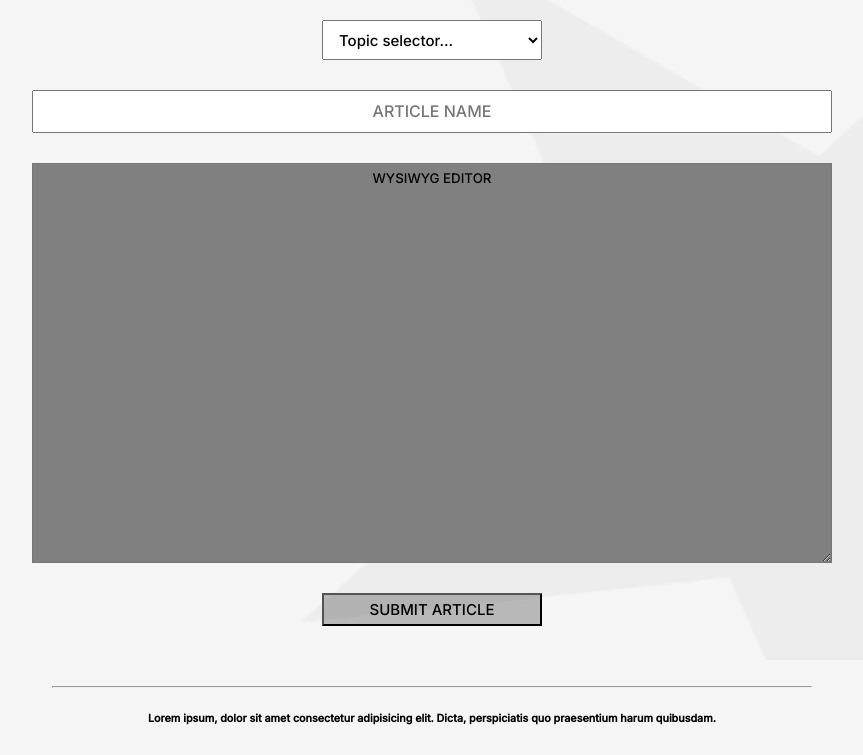
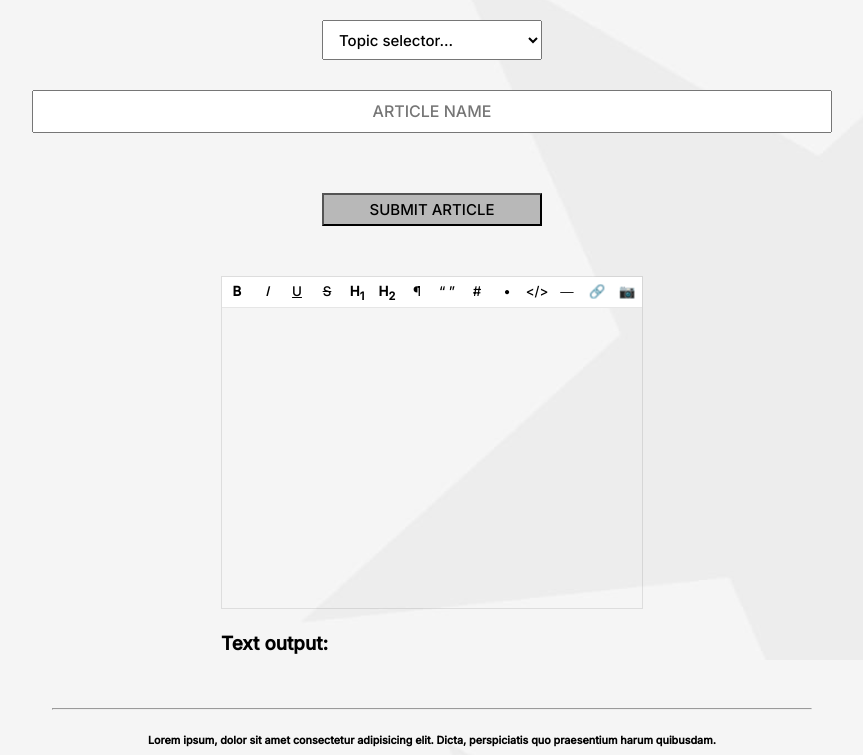
Before and after one commit to LaRtik/news-website, a plain HTML site: page create.html in a window 1280 px wide. Shown: the part 140-895 px from the top of the page, without its empty margins (208-1071 px from the left). Before the commit the page ends 873 px from the top, so only its background shows below. Drawn offline with Linux system fonts and the light colour scheme.

Commit message:
added wysiwyg editor in create page

```diff
--- a/create.css
+++ b/create.css
@@ -3,6 +3,7 @@
     flex-wrap: wrap;
     justify-content: center;
     align-items: center;
+    flex-direction: column;
     margin-top: 20px;
     margin-left: 10%;
     margin-right: 10%;
--- a/create.html
+++ b/create.html
@@ -1,11 +1,12 @@
-
 <!DOCTYPE html>
 <html lang="ru">
+
 <head>
     <meta charset="UTF-8">
     <meta name="viewport" content="width=device-width, initial-scale=1.0">
     <link rel="stylesheet" href="style.css">
     <link rel="stylesheet" href="create.css">
+    <link rel="stylesheet" type="text/css" href="pell.css">
     <link rel="preconnect" href="https://fonts.googleapis.com">
     <link rel="preconnect" href="https://fonts.gstatic.com" crossorigin>
     <link href="https://fonts.googleapis.com/css2?family=Inter:wght@500&display=swap" rel="stylesheet">
@@ -15,22 +16,22 @@
 
 <body>
     <header>
-        <div class = "menu-btn">
+        <div class="menu-btn">
             <span>
-                <i class = "fas fa-bars"></i>
+                <i class="fas fa-bars"></i>
             </span>
         </div>
 
-        <div class = "close-menu-btn">
+        <div class="close-menu-btn">
             <span>
-                <i class = "fas fa-times"></i>
+                <i class="fas fa-times"></i>
             </span>
         </div>
-        <nav id = "nav-bar">
+        <nav id="nav-bar">
             <ul class="nav-bar_list">
                 <li>
                     <a href="index.html">
-                        <img src = "src/images/logo.png" alt="logo" class="nav-bar_list_logo-img"> </img>
+                        <img src="src/images/logo.png" alt="logo" class="nav-bar_list_logo-img"> </img>
                     </a>
                 </li>
                 <li id="home-btn"><a href="index.html">HOME</a></li>
@@ -46,26 +47,48 @@
 
     <div class="main-container">
         <form>
-		<select id = "topic-selector" name = "topic-selector">
+            <select id="topic-selector" name="topic-selector">
                 <option>Topic selector...</option>
                 <option value="world">WORLD</option>
                 <option value="sports">SPORTS</option>
                 <option value="economics">ECONOMICS</option>
                 <option value="culture">CULTURE</option>
             </select>
-        <input type="text" id = "article-name" placeholder="ARTICLE NAME">
-        <textarea id = "wysiwyg">WYSIWYG EDITOR</textarea>
-        <button type="submit" id = "submit-button">SUBMIT ARTICLE</button>
+            <input type="text" id="article-name" placeholder="ARTICLE NAME">
+
+            <button type="submit" id="submit-button">SUBMIT ARTICLE</button>
         </form>
+        <div class="content">
+            <div id="pell" class="pell"></div>
+            <div style="margin-top:20px;">
+                <h3>Text output:</h3>
+                <div id="text-output"></div>
+            </div>
+            <!-- <div style="margin-top:20px;">
+                <h3>HTML output:</h3>
+                <pre id="html-output"></pre>
+            </div> -->
         </div>
 
         <footer>
             <hr>
-    <h6>Lorem ipsum, dolor sit amet consectetur adipisicing elit. Dicta, perspiciatis quo praesentium harum quibusdam.</h6>
+            <h6>Lorem ipsum, dolor sit amet consectetur adipisicing elit. Dicta, perspiciatis quo praesentium harum
+                quibusdam.</h6>
         </footer>
 
         <script src="for_index.js"></script>
+        <script src="pell.js"></script>
+        <script>
+            var editor = window.pell.init({
+                element: document.getElementById('pell'),
+                defaultParagraphSeparator: 'p',
+                styleWithCSS: true,
+                onChange: function (html) {
+                    document.getElementById('text-output').innerHTML = html
+                    document.getElementById('html-output').textContent = html
+                }
+            })
+        </script>
 </body>
 
-
 </html>
--- /dev/null
+++ b/pell.css
@@ -0,0 +1,38 @@
+.pell {
+	border: 1px solid rgba(10, 10, 10, 0.1);
+	box-sizing: border-box;
+}
+
+.pell-content {
+	box-sizing: border-box;
+	height: 300px;
+	outline: 0;
+	overflow-y: auto;
+	padding: 10px;
+}
+
+.pell-actionbar {
+	background-color: #FFF;
+	border-bottom: 1px solid rgba(10, 10, 10, 0.1);
+}
+
+.pell-button {
+	background-color: transparent;
+	border: none;
+	cursor: pointer;
+	height: 30px;
+	outline: 0;
+	width: 30px;
+	vertical-align: bottom;
+}
+
+.pell-button-selected {
+	background-color: #F0F0F0;
+}
+
+.content {
+	box-sizing: border-box;
+	margin: 0 auto;
+	max-width: 600px;
+	padding: 20px;
+  }
--- /dev/null
+++ b/pell.js
@@ -0,0 +1,226 @@
+(function (global, factory) {
+	typeof exports === 'object' && typeof module !== 'undefined' ? factory(exports) :
+	typeof define === 'function' && define.amd ? define(['exports'], factory) :
+	(factory((global.pell = {})));
+}(this, (function (exports) { 'use strict';
+
+var _extends = Object.assign || function (target) { for (var i = 1; i < arguments.length; i++) { var source = arguments[i]; for (var key in source) { if (Object.prototype.hasOwnProperty.call(source, key)) { target[key] = source[key]; } } } return target; };
+
+var defaultParagraphSeparatorString = 'defaultParagraphSeparator';
+var formatBlock = 'formatBlock';
+var addEventListener = function addEventListener(parent, type, listener) {
+  return parent.addEventListener(type, listener);
+};
+var appendChild = function appendChild(parent, child) {
+  return parent.appendChild(child);
+};
+var createElement = function createElement(tag) {
+  return document.createElement(tag);
+};
+var queryCommandState = function queryCommandState(command) {
+  return document.queryCommandState(command);
+};
+var queryCommandValue = function queryCommandValue(command) {
+  return document.queryCommandValue(command);
+};
+
+var exec = function exec(command) {
+  var value = arguments.length > 1 && arguments[1] !== undefined ? arguments[1] : null;
+  return document.execCommand(command, false, value);
+};
+
+var defaultActions = {
+  bold: {
+    icon: '<b>B</b>',
+    title: 'Bold',
+    state: function state() {
+      return queryCommandState('bold');
+    },
+    result: function result() {
+      return exec('bold');
+    }
+  },
+  italic: {
+    icon: '<i>I</i>',
+    title: 'Italic',
+    state: function state() {
+      return queryCommandState('italic');
+    },
+    result: function result() {
+      return exec('italic');
+    }
+  },
+  underline: {
+    icon: '<u>U</u>',
+    title: 'Underline',
+    state: function state() {
+      return queryCommandState('underline');
+    },
+    result: function result() {
+      return exec('underline');
+    }
+  },
+  strikethrough: {
+    icon: '<strike>S</strike>',
+    title: 'Strike-through',
+    state: function state() {
+      return queryCommandState('strikeThrough');
+    },
+    result: function result() {
+      return exec('strikeThrough');
+    }
+  },
+  heading1: {
+    icon: '<b>H<sub>1</sub></b>',
+    title: 'Heading 1',
+    result: function result() {
+      return exec(formatBlock, '<h1>');
+    }
+  },
+  heading2: {
+    icon: '<b>H<sub>2</sub></b>',
+    title: 'Heading 2',
+    result: function result() {
+      return exec(formatBlock, '<h2>');
+    }
+  },
+  paragraph: {
+    icon: '&#182;',
+    title: 'Paragraph',
+    result: function result() {
+      return exec(formatBlock, '<p>');
+    }
+  },
+  quote: {
+    icon: '&#8220; &#8221;',
+    title: 'Quote',
+    result: function result() {
+      return exec(formatBlock, '<blockquote>');
+    }
+  },
+  olist: {
+    icon: '&#35;',
+    title: 'Ordered List',
+    result: function result() {
+      return exec('insertOrderedList');
+    }
+  },
+  ulist: {
+    icon: '&#8226;',
+    title: 'Unordered List',
+    result: function result() {
+      return exec('insertUnorderedList');
+    }
+  },
+  code: {
+    icon: '&lt;/&gt;',
+    title: 'Code',
+    result: function result() {
+      return exec(formatBlock, '<pre>');
+    }
+  },
+  line: {
+    icon: '&#8213;',
+    title: 'Horizontal Line',
+    result: function result() {
+      return exec('insertHorizontalRule');
+    }
+  },
+  link: {
+    icon: '&#128279;',
+    title: 'Link',
+    result: function result() {
+      var url = window.prompt('Enter the link URL');
+      if (url) exec('createLink', url);
+    }
+  },
+  image: {
+    icon: '&#128247;',
+    title: 'Image',
+    result: function result() {
+      var url = window.prompt('Enter the image URL');
+      if (url) exec('insertImage', url);
+    }
+  }
+};
+
+var defaultClasses = {
+  actionbar: 'pell-actionbar',
+  button: 'pell-button',
+  content: 'pell-content',
+  selected: 'pell-button-selected'
+};
+
+var init = function init(settings) {
+  var actions = settings.actions ? settings.actions.map(function (action) {
+    if (typeof action === 'string') return defaultActions[action];else if (defaultActions[action.name]) return _extends({}, defaultActions[action.name], action);
+    return action;
+  }) : Object.keys(defaultActions).map(function (action) {
+    return defaultActions[action];
+  });
+
+  var classes = _extends({}, defaultClasses, settings.classes);
+
+  var defaultParagraphSeparator = settings[defaultParagraphSeparatorString] || 'div';
+
+  var actionbar = createElement('div');
+  actionbar.className = classes.actionbar;
+  appendChild(settings.element, actionbar);
+
+  var content = settings.element.content = createElement('div');
+  content.contentEditable = true;
+  content.className = classes.content;
+  content.oninput = function (_ref) {
+    var firstChild = _ref.target.firstChild;
+
+    if (firstChild && firstChild.nodeType === 3) exec(formatBlock, '<' + defaultParagraphSeparator + '>');else if (content.innerHTML === '<br>') content.innerHTML = '';
+    settings.onChange(content.innerHTML);
+  };
+  content.onkeydown = function (event) {
+    if (event.key === 'Tab') {
+      event.preventDefault();
+    } else if (event.key === 'Enter' && queryCommandValue(formatBlock) === 'blockquote') {
+      setTimeout(function () {
+        return exec(formatBlock, '<' + defaultParagraphSeparator + '>');
+      }, 0);
+    }
+  };
+  appendChild(settings.element, content);
+
+  actions.forEach(function (action) {
+    var button = createElement('button');
+    button.className = classes.button;
+    button.innerHTML = action.icon;
+    button.title = action.title;
+    button.setAttribute('type', 'button');
+    button.onclick = function () {
+      return action.result() && content.focus();
+    };
+
+    if (action.state) {
+      var handler = function handler() {
+        return button.classList[action.state() ? 'add' : 'remove'](classes.selected);
+      };
+      addEventListener(content, 'keyup', handler);
+      addEventListener(content, 'mouseup', handler);
+      addEventListener(button, 'click', handler);
+    }
+
+    appendChild(actionbar, button);
+  });
+
+  if (settings.styleWithCSS) exec('styleWithCSS');
+  exec(defaultParagraphSeparatorString, defaultParagraphSeparator);
+
+  return settings.element;
+};
+
+var pell = { exec: exec, init: init };
+
+exports.exec = exec;
+exports.init = init;
+exports['default'] = pell;
+
+Object.defineProperty(exports, '__esModule', { value: true });
+
+})));
```
Lines whose indentation alone changed are shown as unchanged.
